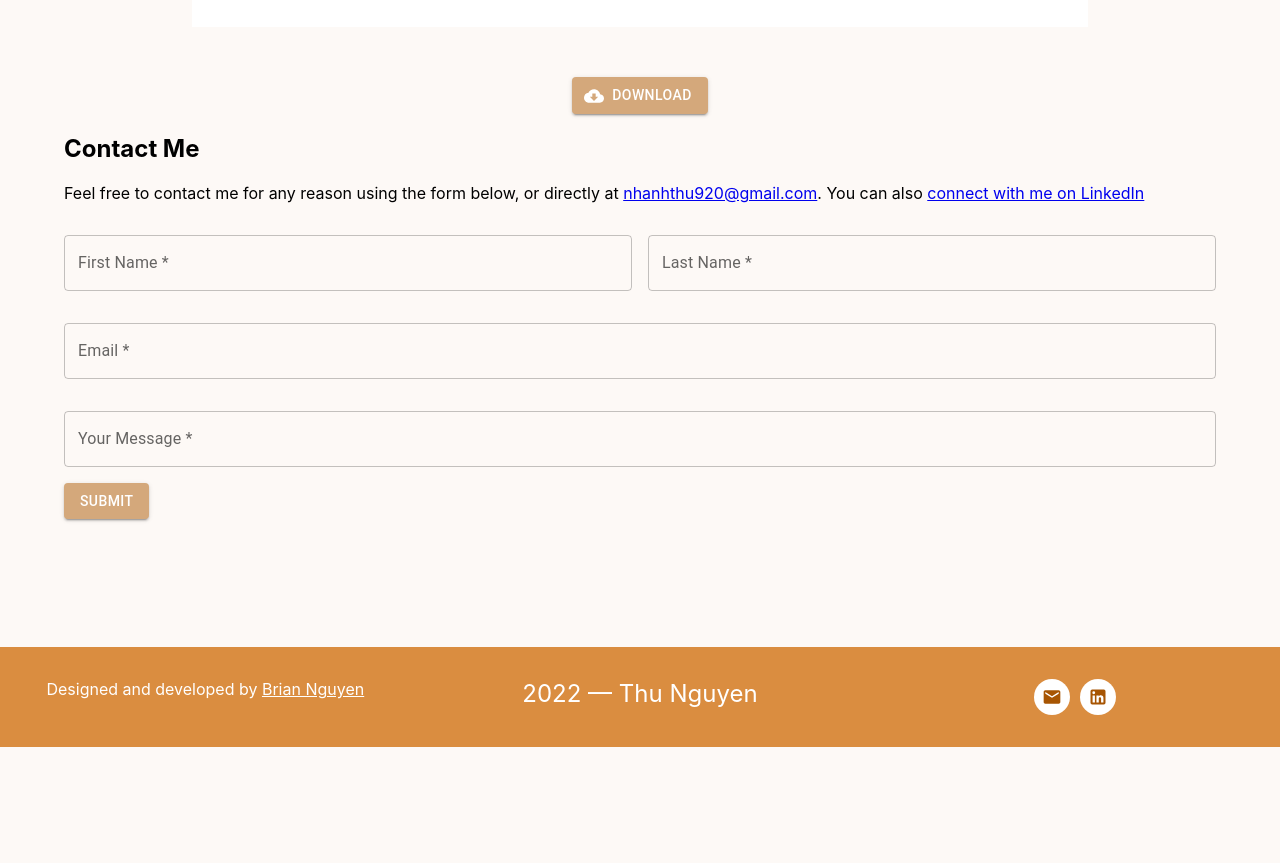
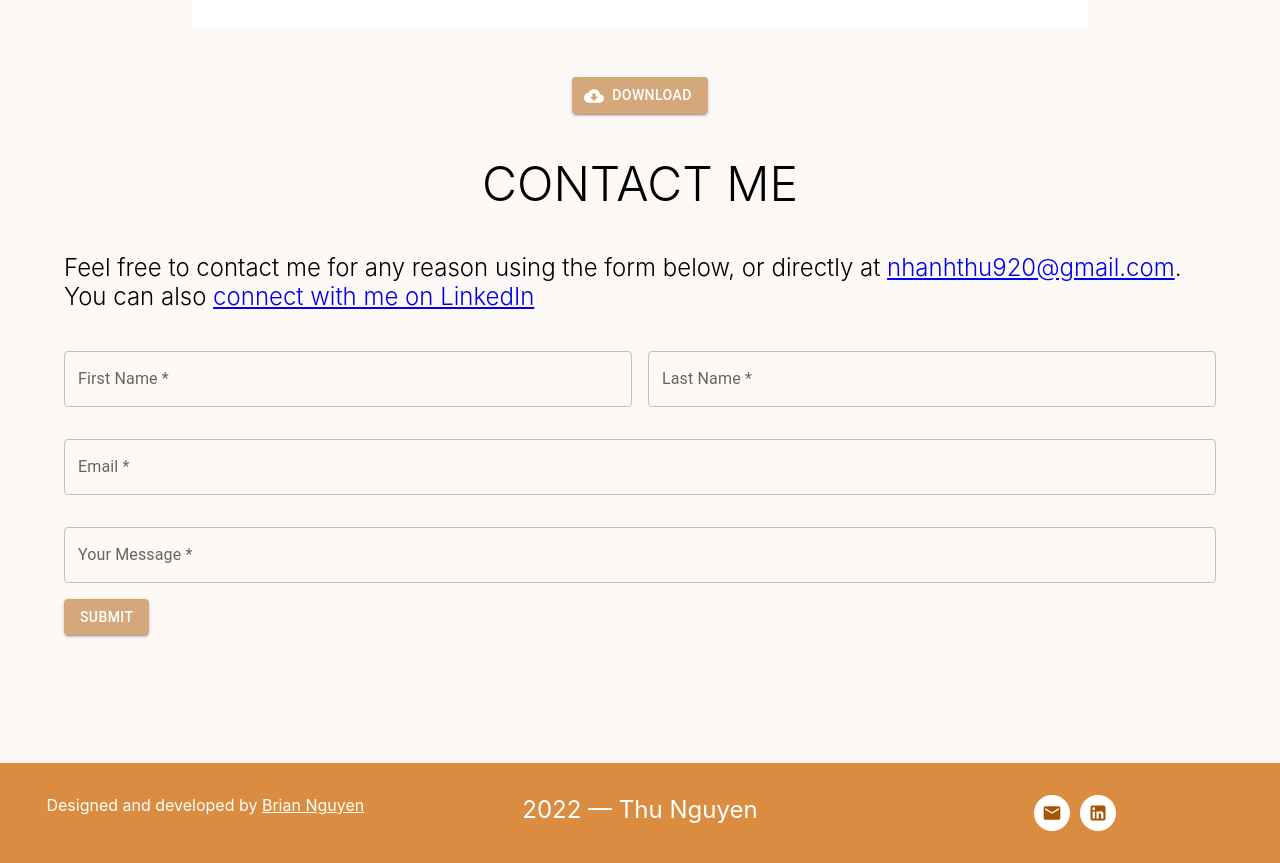
Before and after one commit to Brian-E-Nguyen/Thu-Website, a React (Create React App) app: page / in a window 1280 px wide. Shown: the part 2400-3263 px from the top of the page. Before the commit the page ends 3147 px from the top, so only its background shows below. Built offline with nearby package versions, Linux system fonts and the light colour scheme.

Commit message:
fixed incoming changes

```diff
--- a/src/components/Contact/Contact.js
+++ b/src/components/Contact/Contact.js
@@ -1,11 +1,13 @@
 import ContactForm from './ContactForm';
 const Contact = () => {
   return (
-    <div className='contact'>
-      <h1>Contact Me</h1>
+    <div id='contact'>
+      <h1 className='header'>Contact Me</h1>
+      <div className='description'>
         <p>
-        Feel free to contact me for any reason using the form below, or directly
-        at <a href='mailto:nhanhthu920@gmail.com'>nhanhthu920@gmail.com</a>. You
+          Feel free to contact me for any reason using the form below, or
+          directly at{' '}
+          <a href='mailto:nhanhthu920@gmail.com'>nhanhthu920@gmail.com</a>. You
           can also{' '}
           <a
             href='https://www.linkedin.com/in/thu-h-nguyen2/'
@@ -15,6 +17,7 @@ const Contact = () => {
             connect with me on LinkedIn
           </a>
         </p>
+      </div>
       <ContactForm />
     </div>
   );
```
Lines whose indentation alone changed are shown as unchanged.
